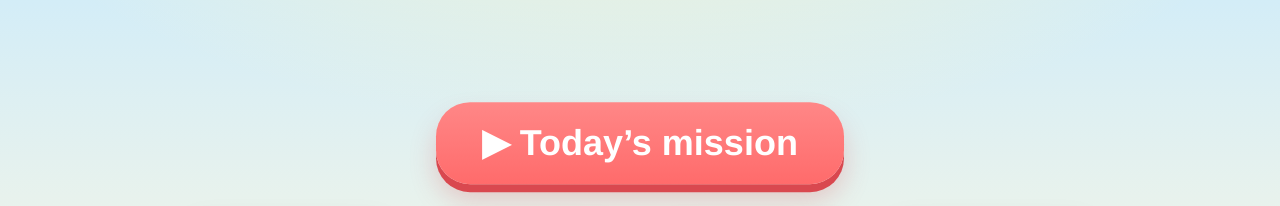
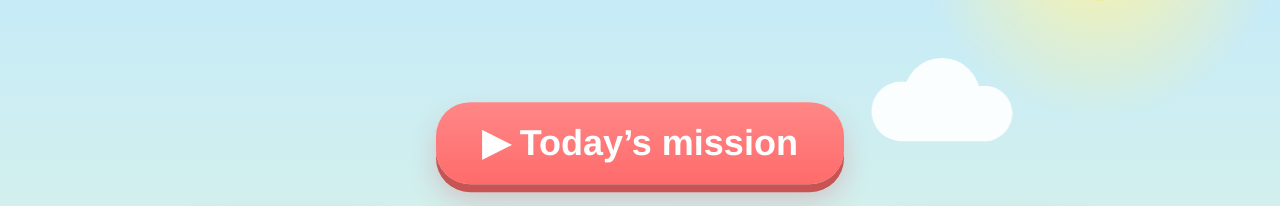
Before and after one commit to kamalshingala/learn-play, a plain HTML site: page index.html in a window 1280 px wide. Shown: the part 149-355 px from the top of the page. Drawn offline with Linux system fonts and the light colour scheme.

Commit message:
third version defect fixes

```diff
--- a/index.html
+++ b/index.html
@@ -10,10 +10,12 @@
 <meta name="theme-color" content="#ffd43b">
 <link rel="manifest" href="manifest.json">
 <link rel="apple-touch-icon" href="icon-180.png">
-<link rel="stylesheet" href="style.css?v=4">
+<link rel="stylesheet" href="style.css?v=5">
 <title>Learn &amp; Play</title>
 </head>
 <body>
+<div id="scene" aria-hidden="true"></div>
+<div id="sky" aria-hidden="true"></div>
 <div id="app">
   <header id="top">
     <button id="homeBtn" aria-label="Home">🏠</button>
@@ -26,14 +28,15 @@
   <main id="screen"></main>
 </div>
 <canvas id="fx" aria-hidden="true"></canvas>
-<script src="js/core.js?v=4"></script>
-<script src="js/fx.js?v=4"></script>
-<script src="js/data.js?v=4"></script>
-<script src="js/ui.js?v=4"></script>
-<script src="js/q.js?v=4"></script>
-<script src="js/gen-sounds.js?v=4"></script>
-<script src="js/gen-math.js?v=4"></script>
-<script src="js/gen-words.js?v=4"></script>
-<script src="js/app.js?v=4"></script>
+<script src="js/core.js?v=5"></script>
+<script src="js/fx.js?v=5"></script>
+<script src="js/data.js?v=5"></script>
+<script src="js/themes.js?v=5"></script>
+<script src="js/ui.js?v=5"></script>
+<script src="js/q.js?v=5"></script>
+<script src="js/gen-sounds.js?v=5"></script>
+<script src="js/gen-math.js?v=5"></script>
+<script src="js/gen-words.js?v=5"></script>
+<script src="js/app.js?v=5"></script>
 </body>
 </html>
--- /dev/null
+++ b/js/themes.js
@@ -0,0 +1,111 @@
+'use strict';
+/* Visual themes: a painted background, a colour palette, a mascot and themed sparkles.
+   All scenery is drawn here as simple SVG, so there are no image files to load.
+   "My pictures": put your own theme/background.jpg and/or theme/mascot.png in the repo and a
+   extra theme appears for them. */
+
+const svg = inner => `<svg viewBox="0 0 1200 800" preserveAspectRatio="xMidYMax slice" xmlns="http://www.w3.org/2000/svg">${inner}</svg>`;
+const cloud = (x, y, s = 1, o = 0.92) => `<g transform="translate(${x} ${y}) scale(${s})" fill="#fff" opacity="${o}"><circle cx="40" cy="44" r="28"/><circle cx="78" cy="30" r="36"/><circle cx="118" cy="46" r="26"/><rect x="30" y="46" width="104" height="26" rx="13"/></g>`;
+const flower = (x, y, c) => `<g><path d="M${x} ${y} v28" stroke="#3f9f45" stroke-width="4"/><circle cx="${x}" cy="${y}" r="10" fill="${c}"/><circle cx="${x}" cy="${y}" r="4.5" fill="#ffd43b"/></g>`;
+const fish = (x, y, s, c) => `<g transform="translate(${x} ${y}) scale(${s})"><ellipse rx="40" ry="24" fill="${c}"/><polygon points="-34,0 -72,-24 -72,24" fill="${c}"/><circle cx="20" cy="-6" r="5" fill="#fff"/><circle cx="21" cy="-6" r="2.5" fill="#333"/></g>`;
+const leaf = (x, y, a) => `<path transform="translate(${x} ${y}) rotate(${a})" d="M0 0 q-70 -10 -100 40 q60 -10 100 -40z" fill="#2fa84f"/>`;
+function stars(n, seed, maxY = 780) {              // the same twinkles every time
+  let s = seed, out = '';
+  const r = () => (s = (s * 9301 + 49297) % 233280) / 233280;
+  for (let i = 0; i < n; i++) out += `<circle cx="${(r() * 1200) | 0}" cy="${(r() * maxY) | 0}" r="${(1.5 + r() * 3).toFixed(1)}" fill="#fff" opacity="${(0.5 + r() * 0.5).toFixed(2)}"/>`;
+  return out;
+}
+
+const THEMES = [
+  { id: 'meadow', name: 'Sunny Meadow', icon: '🌻', mascot: '🐥', fx: ['💖', '✨', '🌼', '🌟', '💛', '🦋'],
+    bg: ['#bfe8ff', '#eaf9d6'], pal: { coral: '#ff6b6b', sky: '#4dabf7', mint: '#40c057', grape: '#9775fa' },
+    scene: () => svg(`<defs><radialGradient id="sg"><stop offset="0" stop-color="#fff3a0"/><stop offset="1" stop-color="#fff3a0" stop-opacity="0"/></radialGradient></defs>
+      <circle cx="1030" cy="130" r="170" fill="url(#sg)"/><circle cx="1030" cy="130" r="60" fill="#ffd43b"/>
+      <path d="M0 640 Q250 500 520 620 T1200 580 V800 H0Z" fill="#a8e58a"/>
+      <g transform="translate(120 548)"><rect width="130" height="96" fill="#e8504f"/><path d="M-12 0 L65 -56 L142 0Z" fill="#b83a3a"/><rect x="45" y="36" width="40" height="60" fill="#fff" opacity=".92"/><path d="M45 36 L85 96 M85 36 L45 96" stroke="#e8504f" stroke-width="4"/></g>
+      <path d="M0 710 Q300 580 640 700 T1200 670 V800 H0Z" fill="#74d46a"/>
+      <path d="M0 770 Q350 690 700 760 T1200 740 V800 H0Z" fill="#52c25e"/>
+      ${flower(330, 735, '#ff8fab')}${flower(420, 752, '#ffffff')}${flower(780, 740, '#ffa94d')}${flower(880, 758, '#ff8fab')}${flower(1090, 725, '#ffffff')}${flower(90, 760, '#ffa94d')}`),
+    sky: () => svg(cloud(100, 110, 1.1) + cloud(520, 50, 0.8) + cloud(840, 250, 1)) },
+
+  { id: 'ocean', name: 'Under the Sea', icon: '🐠', mascot: '🐙', fx: ['💙', '✨', '💧', '⭐', '🐠', '🐚'],
+    bg: ['#c2f0ff', '#6cc6e6'], pal: { coral: '#ff7b54', sky: '#2f9fd8', mint: '#2fbf8f', grape: '#7b6cf6' },
+    scene: () => svg(`<g fill="#fff" opacity=".14"><polygon points="190,0 330,0 530,800 270,800"/><polygon points="560,0 650,0 820,800 600,800"/><polygon points="900,0 1010,0 1110,800 880,800"/></g>
+      <path d="M0 650 Q150 610 300 650 T600 650 T900 650 T1200 650 V800 H0Z" fill="#1c94c8" opacity=".35"/>
+      <path d="M0 700 Q150 665 300 700 T600 700 T900 700 T1200 700 V800 H0Z" fill="#1c94c8" opacity=".4"/>
+      <path d="M0 745 Q300 705 600 740 T1200 725 V800 H0Z" fill="#f4dc9a"/>
+      <g fill="none" stroke="#2fbf71" stroke-width="14" stroke-linecap="round"><path d="M110 750 q-28 -50 0 -95 q28 -45 0 -92"/><path d="M150 752 q24 -40 0 -78 q-22 -34 0 -70"/><path d="M1070 750 q-28 -50 0 -95 q28 -45 0 -92"/></g>
+      <polygon points="900,712 912,740 944,742 920,762 928,792 900,776 872,792 880,762 856,742 888,740" fill="#ff9f43"/>
+      ${fish(260, 400, 1, '#ff9f43')}${fish(930, 290, 0.8, '#ff6b9d')}${fish(1010, 520, 1.2, '#ffd43b')}`),
+    sky: () => svg(`<g fill="none" stroke="#fff" stroke-width="3" opacity=".75"><circle cx="160" cy="620" r="16"/><circle cx="195" cy="540" r="9"/><circle cx="140" cy="470" r="12"/><circle cx="720" cy="600" r="14"/><circle cx="750" cy="500" r="8"/><circle cx="1110" cy="610" r="18"/><circle cx="1085" cy="520" r="10"/><circle cx="430" cy="300" r="10"/></g>`) },
+
+  { id: 'space', name: 'Space Adventure', icon: '🚀', mascot: '👽', fx: ['✨', '⭐', '🌟', '💫', '🪐', '💜'],
+    bg: ['#aebcff', '#e9d8ff'], pal: { coral: '#ff5d8f', sky: '#5b7cfa', mint: '#2fc58a', grape: '#8a5cf5' },
+    scene: () => svg(`${stars(46, 7)}
+      <g transform="translate(170 190)"><circle r="64" fill="#ff9a76"/><circle cx="-18" cy="-14" r="14" fill="#f4805a"/><ellipse rx="112" ry="22" fill="none" stroke="#ffe2b8" stroke-width="10" transform="rotate(-18)"/></g>
+      <g transform="translate(1030 640)"><circle r="96" fill="#7fd6c2"/><circle cx="-30" cy="-20" r="20" fill="#5fc1ab"/><circle cx="34" cy="30" r="14" fill="#5fc1ab"/></g>
+      <path d="M1000 80 a62 62 0 1 0 0 124 a50 50 0 1 1 0 -124z" fill="#fff6c9"/>
+      <g transform="translate(310 600) rotate(32)"><path d="M0 -90 q38 40 30 120 h-60 q-8 -80 30 -120z" fill="#fff"/><circle cy="-20" r="15" fill="#4dabf7"/><path d="M-30 30 l-26 34 l26 -8z M30 30 l26 34 l-26 -8z" fill="#ff5d8f"/><path d="M-14 36 q14 46 28 0z" fill="#ffb84d"/></g>`),
+    sky: () => svg(stars(24, 31, 500)) },
+
+  { id: 'dino', name: 'Dino Land', icon: '🦖', mascot: '🦖', fx: ['🌟', '✨', '🦕', '🍃', '💚', '⭐'],
+    bg: ['#ffe6a6', '#d9f6bc'], pal: { coral: '#f2683c', sky: '#3fa7d6', mint: '#3bb54a', grape: '#9b6bd6' },
+    scene: () => svg(`<circle cx="150" cy="130" r="58" fill="#ffb347"/><circle cx="150" cy="130" r="86" fill="#ffb347" opacity=".25"/>
+      <path d="M770 800 L930 350 L1020 350 L1190 800Z" fill="#a8704a"/><path d="M930 350 q45 -34 90 0 q-24 28 -44 14 q-22 14 -46 -14z" fill="#ff6a3d"/>
+      <path d="M958 364 q-8 60 -30 110" stroke="#ff6a3d" stroke-width="10" fill="none" stroke-linecap="round"/>
+      <g fill="#c9c9c9" opacity=".6"><circle cx="975" cy="300" r="26"/><circle cx="1010" cy="262" r="34"/><circle cx="1060" cy="222" r="26"/></g>
+      <path d="M0 650 Q300 550 620 660 T1200 650 V800 H0Z" fill="#9edb62"/>
+      <g transform="translate(150 700)"><path d="M0 0 V-120" stroke="#7a5230" stroke-width="12"/>${leaf(0, -120, 0)}${leaf(0, -120, 40)}<path transform="translate(0 -120) scale(-1 1)" d="M0 0 q-70 -10 -100 40 q60 -10 100 -40z" fill="#2fa84f"/></g>
+      <path d="M0 735 Q400 655 800 745 T1200 725 V800 H0Z" fill="#62bd4c"/>
+      <g fill="#fff8e6" stroke="#e6d6a8" stroke-width="3"><ellipse cx="520" cy="760" rx="34" ry="42"/><ellipse cx="600" cy="772" rx="28" ry="36"/></g><g fill="#7fd06a"><circle cx="510" cy="752" r="7"/><circle cx="532" cy="772" r="6"/><circle cx="598" cy="766" r="6"/></g>`),
+    sky: () => svg(cloud(380, 90, 1) + cloud(700, 200, 0.8)) },
+
+  { id: 'candy', name: 'Rainbow Sky', icon: '🌈', mascot: '🦄', fx: ['💖', '🌈', '✨', '🍭', '💜', '⭐'],
+    bg: ['#ffd9ee', '#d9ecff'], pal: { coral: '#ff6fa5', sky: '#6aa8ff', mint: '#4cd0a0', grape: '#b57bff' },
+    scene: () => svg(`${['#ff6b6b', '#ffa94d', '#ffe066', '#69db7c', '#4dabf7', '#9775fa'].map((c, i) => { const r = 520 - i * 30; return `<path d="M${600 - r} 800 A${r} ${r} 0 0 1 ${600 + r} 800" stroke="${c}" stroke-width="30" fill="none" opacity=".7"/>`; }).join('')}
+      <path d="M0 700 Q300 620 620 700 T1200 690 V800 H0Z" fill="#ffc9e3"/><path d="M0 760 Q400 690 800 760 T1200 745 V800 H0Z" fill="#bfe6ff"/>
+      <g><path d="M120 560 v170" stroke="#fff" stroke-width="8"/><circle cx="120" cy="540" r="44" fill="#ff8fc0"/><path d="M120 540 m-24 0 a24 24 0 1 1 24 24 a12 12 0 1 1 -12 -12" stroke="#fff" stroke-width="7" fill="none"/></g>
+      <g><path d="M1090 590 v140" stroke="#fff" stroke-width="8"/><circle cx="1090" cy="570" r="38" fill="#9ad0ff"/><path d="M1090 570 m-20 0 a20 20 0 1 1 20 20 a10 10 0 1 1 -10 -10" stroke="#fff" stroke-width="6" fill="none"/></g>`),
+    sky: () => svg(cloud(80, 140, 1) + cloud(850, 90, 1.1) + cloud(480, 230, 0.7)) },
+
+  { id: 'classic', name: 'Teddy Day', icon: '🐻', mascot: '🐻', fx: ['💖', '✨', '⭐', '💛', '🌟', '💕'],
+    bg: ['#c4e9ff', '#fff8e1'], pal: { coral: '#ff6b6b', sky: '#4dabf7', mint: '#40c057', grape: '#9775fa' },
+    scene: () => '', sky: null },
+
+  // shown only when you add your own theme/background.jpg or theme/mascot.png
+  { id: 'mine', name: 'My Pictures', icon: '📷', mascot: '🐻', fx: ['💖', '✨', '⭐', '💛', '🌟', '💕'],
+    bg: ['#c4e9ff', '#fff8e1'], pal: { coral: '#ff6b6b', sky: '#4dabf7', mint: '#40c057', grape: '#9775fa' },
+    scene: () => '', sky: null },
+];
+
+function shade(hex, amt) {                          // a darker (or lighter) version of a colour, for button edges
+  const n = parseInt(hex.slice(1), 16), f = c => Math.max(0, Math.min(255, Math.round(c * (1 + amt))));
+  return '#' + [(n >> 16) & 255, (n >> 8) & 255, n & 255].map(f).map(v => v.toString(16).padStart(2, '0')).join('');
+}
+
+const Theme = {
+  id: 'meadow', custom: { bg: false, mascot: false },
+  list() { return THEMES.filter(t => t.id !== 'mine' || this.custom.bg || this.custom.mascot); },
+  get() { return THEMES.find(t => t.id === this.id) || THEMES[0]; },
+  mascotHTML() { return this.id === 'mine' && this.custom.mascot ? '<img src="theme/mascot.png" alt="">' : this.get().mascot; },
+  apply(id) {
+    let t = THEMES.find(x => x.id === id) || THEMES[0];
+    if (t.id === 'mine' && !(this.custom.bg || this.custom.mascot)) t = THEMES[0];
+    this.id = t.id;
+    const r = document.documentElement.style;
+    r.setProperty('--bg1', t.bg[0]); r.setProperty('--bg2', t.bg[1]);
+    Object.entries(t.pal).forEach(([k, v]) => r.setProperty('--' + k, v));
+    r.setProperty('--coral-d', shade(t.pal.coral, -0.22)); r.setProperty('--sky-d', shade(t.pal.sky, -0.22));
+    document.body.dataset.theme = t.id;
+    const sc = $('#scene'), sk = $('#sky');
+    sc.innerHTML = t.scene(); sk.innerHTML = t.sky ? `<div class="drift">${t.sky()}</div>` : '';
+    sc.style.backgroundImage = t.id === 'mine' && this.custom.bg ? 'url(theme/background.jpg)' : '';
+    FX.EMOJI = t.fx;
+    const m = $('#mascot'); if (m) m.innerHTML = this.mascotHTML();
+    const meta = document.querySelector('meta[name="theme-color"]'); if (meta) meta.content = t.bg[0];
+  },
+  probe(then) {                                     // is there a theme/background.jpg or theme/mascot.png?
+    const test = (src, key) => { const im = new Image(); im.onload = () => { this.custom[key] = true; then && then(); }; im.src = src; };
+    test('theme/background.jpg', 'bg'); test('theme/mascot.png', 'mascot');
+  },
+};
--- a/js/ui.js
+++ b/js/ui.js
@@ -31,8 +31,8 @@ const UI = {
   bubble(t) { const b = $('#bubble'); if (b) b.textContent = t; },
   mascot(e, ms = 1200) {
     const m = $('#mascot'); if (!m) return;
-    m.textContent = e; clearTimeout(this.mascotT);
-    this.mascotT = setTimeout(() => { m.textContent = '🐻'; }, ms * TIME);
+    m.innerHTML = e; clearTimeout(this.mascotT);
+    this.mascotT = setTimeout(() => { m.innerHTML = Theme.mascotHTML(); }, ms * TIME);
   },
   homeBtn(show) { $('#homeBtn').style.visibility = show ? 'visible' : 'hidden'; },
   stats() { const n = Object.keys(S.badges).length; $('#stats').textContent = `🔥 ${S.streak}  🏅 ${n}`; },
--- a/style.css
+++ b/style.css
@@ -6,10 +6,22 @@
 [hidden]{display:none!important}
 html,body{margin:0;height:100%;overflow:hidden;touch-action:manipulation;overscroll-behavior:none}
 body{font-family:ui-rounded,"SF Pro Rounded","Arial Rounded MT Bold","Helvetica Neue",Arial,sans-serif;color:var(--ink);
-  background:radial-gradient(1200px 600px at 50% -10%,#fff6c9 0,transparent 60%),linear-gradient(180deg,#c4e9ff 0%,#fff8e1 72%);
+  background:linear-gradient(180deg,var(--bg1,#c4e9ff) 0%,var(--bg2,#fff8e1) 100%);
   padding:env(safe-area-inset-top) env(safe-area-inset-right) env(safe-area-inset-bottom) env(safe-area-inset-left)}
 button{font:inherit;color:inherit;cursor:pointer}
-#app{height:100%;display:flex;flex-direction:column}
+#app{height:100%;display:flex;flex-direction:column;position:relative;z-index:1}
+#scene,#sky{position:fixed;inset:0;pointer-events:none;z-index:0;background-size:cover;background-position:center}
+#scene svg,#sky svg{width:100%;height:100%;display:block}
+#sky .drift{width:100%;height:100%;animation:drift 60s ease-in-out infinite alternate;will-change:transform}
+@keyframes drift{from{transform:translateX(-3%)}to{transform:translateX(3%)}}
+@media (prefers-reduced-motion:reduce){#sky .drift{animation:none}}
+#mascot img{width:52px;height:52px;object-fit:contain;display:block}
+.prompt,.bigtxt,.bigword,.sentence,.eq{text-shadow:0 0 6px #fff,0 0 12px #fff,0 2px 0 rgba(255,255,255,.8)}
+.themes{display:flex;flex-wrap:wrap;gap:16px;justify-content:center;padding:8px}
+.theme{width:170px;min-height:120px;border-radius:24px;border:4px solid #fff;background:rgba(255,255,255,.85);box-shadow:var(--shadow,0 6px 0 rgba(0,0,0,.12));display:flex;flex-direction:column;align-items:center;justify-content:center;gap:6px;font-size:18px;font-weight:700}
+.theme span{font-size:48px;line-height:1}
+.theme.on{border-color:var(--coral);transform:scale(1.05)}
+.mini-row{display:flex;gap:12px;justify-content:center;flex-wrap:wrap}
 body.locked #screen{pointer-events:none}                       /* no taps while a celebration plays */
 
 /* header */
```
Also changed, not shown: js/app.js (+21 -3 lines), sw.js (+4 -4 lines), theme/README.txt (added).
